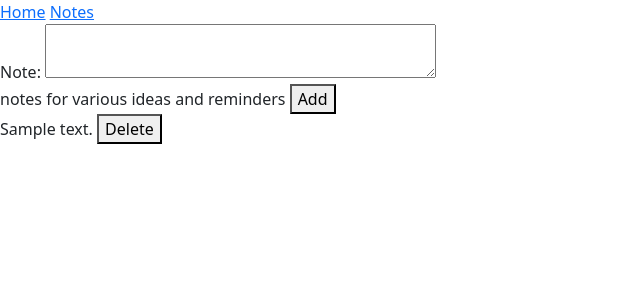
After one commit to tombohub/piecework-tools, a Django app: page /notes in a window 1280 px wide. The commit adds this page. Shown: the top 300 px of the page, without its empty margins (0-640 px from the left). Run offline with Django 4.2, Linux system fonts and the light colour scheme; tables that the repository leaves empty hold one stand-in row (values such as "Sample post").

Commit message:
added notes

```diff
--- a/time_tracker/admin.py
+++ b/time_tracker/admin.py
@@ -9,6 +9,7 @@ from .models import (
     Unit,
     UnitSheetCount,
     SheetType,
+    Note
 )
 
 
@@ -35,4 +36,4 @@ class ActionTimeAdmin(admin.ModelAdmin):
     )
 
 
-admin.site.register([Activity, SprintMethod, SprintTime, UnitArea, UnitSheetCount])
+admin.site.register([Activity, SprintMethod, SprintTime, UnitArea, UnitSheetCount, Note])
--- a/time_tracker/forms.py
+++ b/time_tracker/forms.py
@@ -1,8 +1,16 @@
 from django import forms
-from .models import Unit
+from .models import Unit, Note
 
 
 class UnitForm(forms.ModelForm):
     class Meta:
         model = Unit
         fields = "__all__"
+
+class NoteModelForm(forms.ModelForm):
+    class Meta:
+        model = Note
+        fields = '__all__'
+        widgets = {
+            'note' : forms.Textarea(attrs={'rows': 2})
+        }
--- a/time_tracker/models.py
+++ b/time_tracker/models.py
@@ -143,3 +143,9 @@ class CompletedUnitsSquareFootage(models.Model):
     class Meta:
         managed = False  # Created from a view. Don't remove.
         db_table = "completed_units_square_footage"
+
+class Note(models.Model):
+    note = models.TextField(help_text='notes for various ideas and reminders', )
+
+    def __str__(self):
+        return self.note
--- a/time_tracker/templates/time_tracker/base.html
+++ b/time_tracker/templates/time_tracker/base.html
@@ -13,6 +13,11 @@
     <title>Document</title>
 </head>
 
+<nav>
+    <a href="{% url 'home' %}">Home</a>
+    <a href="{% url 'notes' %}">Notes</a>
+</nav>
+
 <body>
     {% block body %}
     no body included
--- /dev/null
+++ b/time_tracker/templates/time_tracker/notes.html
@@ -0,0 +1,17 @@
+{% extends 'time_tracker/base.html' %}
+
+{% block body %}
+    <form action="{% url 'notes' %}" method="post">
+    {{ form }}
+        {% csrf_token %}
+    <button type="submit">Add</button>
+    </form>
+
+    {% for note in notes %}
+        <form action="{% url 'notes-delete' note.pk %}" method="post">
+        {% csrf_token %}
+        <span>{{ note }}</span>
+        <button type="submit">Delete</button>
+        </form>
+    {% endfor %}
+{% endblock %}
--- a/time_tracker/urls.py
+++ b/time_tracker/urls.py
@@ -6,4 +6,6 @@ urlpatterns = [
     path("start-action", views.start_activity, name="start-activity"),
     path("stop-action", views.stop_current_activity, name="stop-action"),
     path("daily-durations", views.daily_durations, name="daily-durations"),
+    path('notes', views.notes_index, name='notes'),
+    path('notes/delete/<int:pk>', views.notes_delete, name='notes-delete')
 ]
--- a/time_tracker/views.py
+++ b/time_tracker/views.py
@@ -1,9 +1,10 @@
-from django.shortcuts import render, redirect, get_object_or_404
+from django.shortcuts import render, redirect, get_object_or_404, reverse
 from django.views.generic import ListView
-from .models import ActivityTime, Unit, Activity, DailyDurations
+from .models import ActivityTime, Unit, Activity, Note
 import datetime as dt
 from . import db, domain
 import django_tables2 as tables
+from .forms import NoteModelForm
 
 
 def index(request):
@@ -55,6 +56,27 @@ def daily_durations(request):
     context = {"daily_durations": daily_durations}
     return render(request, "time_tracker/daily-durations.html", context)
 
+def notes_index(request):
+    if request.method == 'POST':
+        form = NoteModelForm(request.POST)
+        if form.is_valid():
+            form.save()
+            # return to this same view , but now with GET request.
+            # So the form is not resubmitted upon refreshing the page
+            return redirect(notes_index)
+
+    notes = Note.objects.all()
+    form = NoteModelForm()
+    context = {
+        'notes': notes,
+        'form': form
+    }
+    return render(request, 'time_tracker/notes.html', context)
+
+def notes_delete(request, pk):
+    note = Note.objects.get(pk=pk)
+    note.delete()
+    return redirect(notes_index)
 
 # helpers
 def end_current_activity():
```
